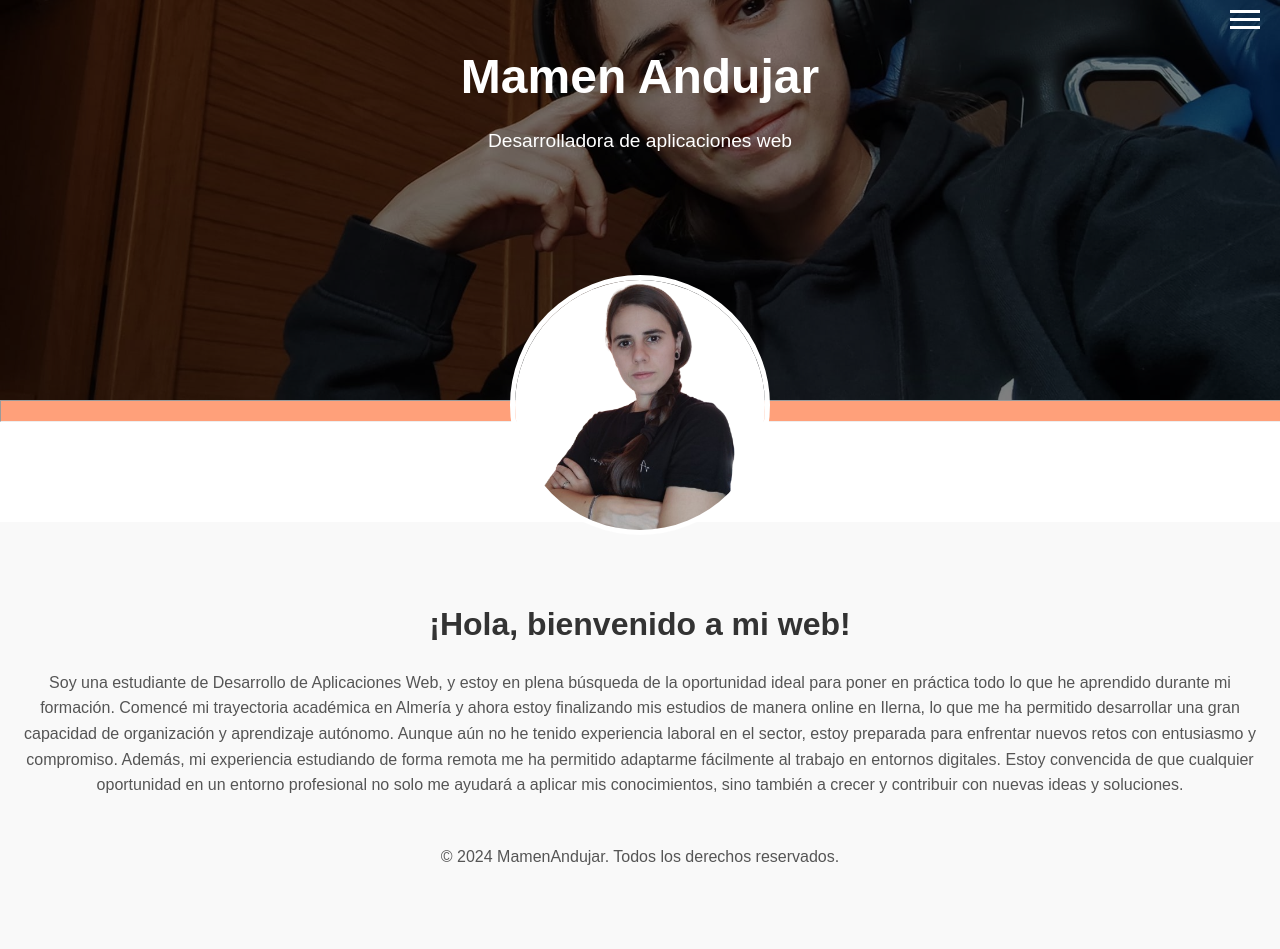
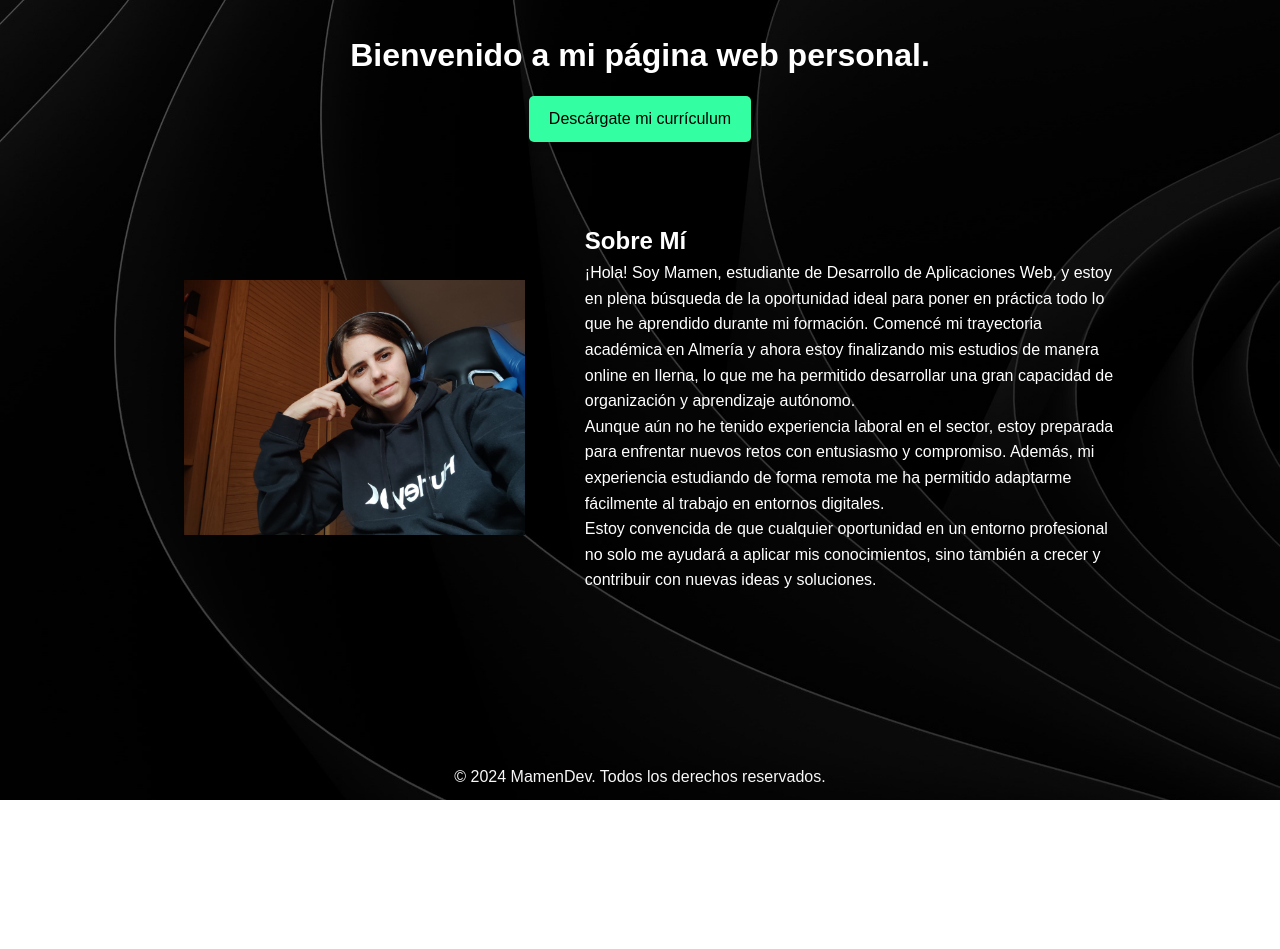
Before and after one commit to MamenDev/mamendev.github.io-mamenweb, a plain HTML site: page index.html in a window 1280 px wide. After the commit the page ends 800 px from the top, so only its background shows below. Drawn offline with Linux system fonts and the light colour scheme.

Commit message:
Add files via upload

```diff
--- a/index.html
+++ b/index.html
@@ -3,45 +3,33 @@
 <head>
     <meta charset="UTF-8">
     <meta name="viewport" content="width=device-width, initial-scale=1.0">
-    <title>Mamen Andujar</title>
-    <link rel="stylesheet" href="styles.css">
+    <title>Mi Página Personal</title>
+    <link rel="stylesheet" href="style.css">
 </head>
 <body>
-    <header class="encabezado">
-        <img src="mamenfoto.jpeg" alt="Imagen de Mamen Andujar trabajando" class="imagen-fondo">
+    <div class="content">
+        <header>
+            <h1>Bienvenido a mi página web personal.</h1>
+            <a href="prueba.pdf" class="btn-descargar" download>Descárgate mi currículum</a>
 
-        <div class="capa-superpuesta">
-            <div class="barra-navegacion">
-                <div class="icono-menu">
-                    <div class="linea"></div>
-                    <div class="linea"></div>
-                    <div class="linea"></div>
-                </div>
+        </header>
+        <section>
+            <div class="fotopersonal">
+              <img src="mamenfoto.jpeg"  class="imagen-section">
             </div>
-            <div class="texto-encabezado">
-                <h1>Mamen Andujar</h1>
-                <p>Desarrolladora de aplicaciones web</p>
+            <div class="descripcion">
+            <h2>Sobre Mí</h2>
+            <p>¡Hola! Soy Mamen, estudiante de Desarrollo de Aplicaciones Web, y estoy en plena búsqueda de la oportunidad ideal para poner en práctica todo lo que he aprendido durante mi formación. Comencé mi trayectoria académica en Almería y ahora estoy finalizando mis estudios de manera online en Ilerna, lo que me ha permitido desarrollar una gran capacidad de organización y aprendizaje autónomo.
+                <br>
+                Aunque aún no he tenido experiencia laboral en el sector, estoy preparada para enfrentar nuevos retos con entusiasmo y compromiso. Además, mi experiencia estudiando de forma remota me ha permitido adaptarme fácilmente al trabajo en entornos digitales.
+                <br>
+                Estoy convencida de que cualquier oportunidad en un entorno profesional no solo me ayudará a aplicar mis conocimientos, sino también a crecer y contribuir con nuevas ideas y soluciones.
+            </p>
             </div>
-        </div>
-    </header>
-
-    <main>
-        <div class="contenedor-linea">
-            <hr class="linea-divisoria">
-            <div class="foto-perfil">
-                <img src="imagenpersonal.jpg" alt="Foto de perfil">
-            </div>
-        </div>
-
-        <section class="bienvenida">
-            <h2>¡Hola, bienvenido a mi web! </h2>
-            <p>Soy una estudiante de Desarrollo de Aplicaciones Web, y estoy en plena búsqueda de la oportunidad ideal para poner en práctica todo lo que he aprendido durante mi formación. Comencé mi trayectoria académica en Almería y ahora estoy finalizando mis estudios de manera online en Ilerna, lo que me ha permitido desarrollar una gran capacidad de organización y aprendizaje autónomo.
-                Aunque aún no he tenido experiencia laboral en el sector, estoy preparada para enfrentar nuevos retos con entusiasmo y compromiso. Además, mi experiencia estudiando de forma remota me ha permitido adaptarme fácilmente al trabajo en entornos digitales.
-                Estoy convencida de que cualquier oportunidad en un entorno profesional no solo me ayudará a aplicar mis conocimientos, sino también a crecer y contribuir con nuevas ideas y soluciones.</p>
-                <footer>
-                    <p>© 2024 MamenAndujar. Todos los derechos reservados.</p>
-                </footer>
         </section>
-    </main>
+    </div>
+    <footer>
+        <p>© 2024 MamenDev. Todos los derechos reservados.</p>
+    </footer>
 </body>
 </html>
```
